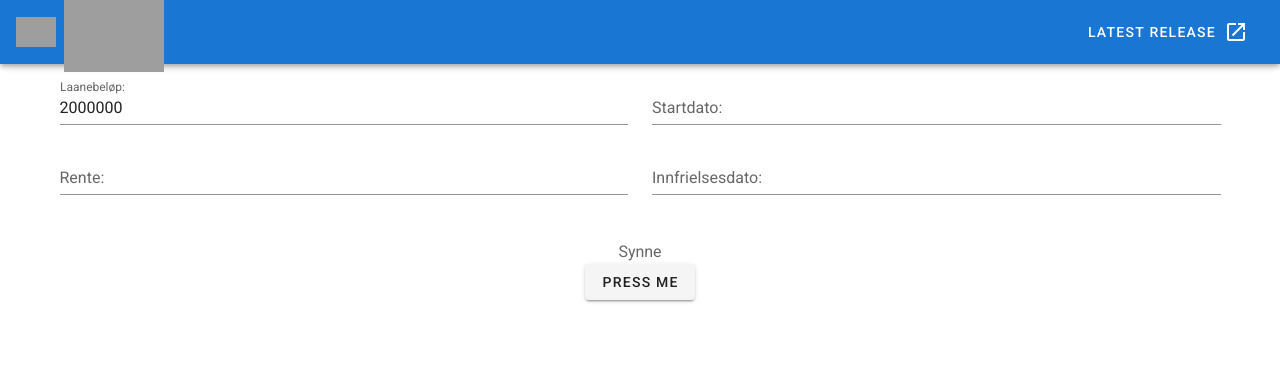
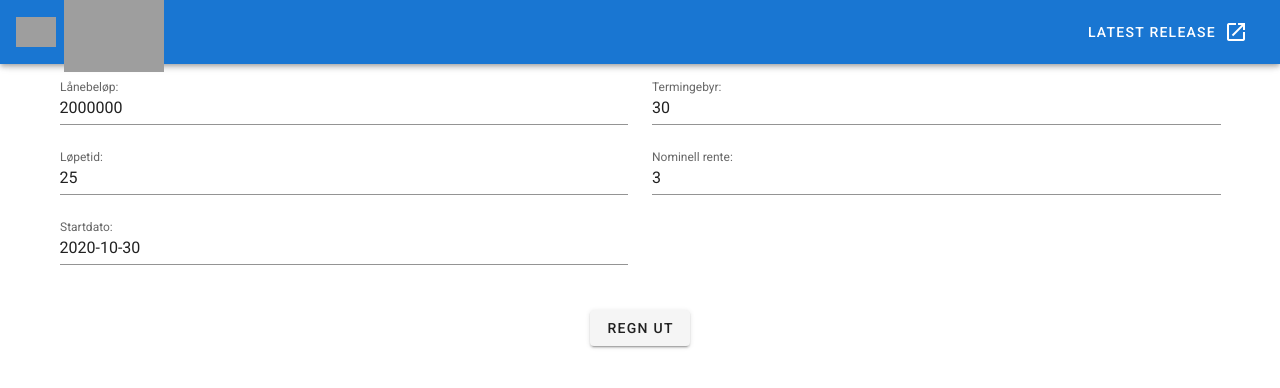
Before and after one commit to h578010/kodeoppgave, a Vue app: page / in a window 1280 px wide. Shown: the top 388 px of the page. Built offline with nearby package versions, Linux system fonts and the light colour scheme; grey boxes are pictures that could not be loaded.

Commit message:
Lagt til tabell for nedbetaling

```diff
--- a/src/components/HelloWorld.vue
+++ b/src/components/HelloWorld.vue
@@ -2,70 +2,118 @@
   <v-container>
     <v-row class="text-center">
       <v-col cols="6">
-        <v-text-field label="Laanebeløp: " v-model = "laanebelop" ></v-text-field>
-        <v-text-field label="Rente: "></v-text-field>
+        <v-text-field label="Lånebeløp: " v-model="laanebelop"></v-text-field>
+        <v-text-field label="Løpetid: " v-model="lopetid" ></v-text-field>
+
+         <v-menu v-model="fromDateMenu" :close-on-content-click="false">
+          <template v-slot:activator="{ on }">
+            <v-text-field label="Startdato: " v-model="saldoDato" v-on="on"></v-text-field>
+          </template>
+          <v-date-picker v-model="saldoDato" elevation="15" @input="fromDateMenu = false" ></v-date-picker>
+        </v-menu>
       </v-col>
       <v-col cols="6">
-        <v-text-field label="Startdato: "></v-text-field>
-        <v-text-field label="Innfrielsesdato: "></v-text-field>
+        <v-text-field label="Termingebyr: " v-model="terminGebyr" ></v-text-field>
+        <v-text-field label="Nominell rente: " v-model="nominellRente" ></v-text-field>
       </v-col>
     </v-row>
     <v-row>
       <v-col align="center">
-        <v-label>{{heading}}</v-label><br>
-        <v-btn color="base" type="submit" @click="makePostRequest()">Press me</v-btn>
+        <v-btn color="base" type="submit" @click="makePostRequest()">Regn ut</v-btn><br><br>
+        <v-simple-table v-if = "innbetalinger.length>0">
+          <template v-slot: default>
+            <thead>
+              <tr>
+                <th class="text-left">
+                  Restgjeld
+                </th>
+                <th class="text-left">
+                  Dato
+                </th>
+                <th class="text-left">
+                  Innbetaling
+                </th>
+                <th class="text-left">
+                  Gebyr
+                </th>
+                <th class="text-left">
+                  Renter
+                </th>
+                <th class="text-left">
+                  Total
+                </th>
+              </tr>
+            </thead>
+            <tbody>
+              <tr
+                v-for = "innbetaling in getInnbetalinger()"
+                :key = "innbetaling.dato">
+                <td>{{innbetaling.restgjeld}}</td>
+                <td>{{innbetaling.dato}}</td>
+                <td>{{innbetaling.innbetaling}}</td>
+                <td>{{innbetaling.gebyr}}</td>
+                <td>{{innbetaling.renter}}</td>
+                <td>{{innbetaling.total}}</td>
+              </tr>
+            </tbody>
+          </template>
+        </v-simple-table>
       </v-col>
     </v-row>
   </v-container>
 </template>
 
 <script lang="ts">
-import { Component, Prop, Vue } from 'vue-property-decorator';
+import { Component, Prop, Vue } from "vue-property-decorator";
 
 @Component
 export default class HelloWorld extends Vue {
-  private the_head = "Synne";
+  private innbetalinger = [];
   private laanebelop = "2000000";
-  private nominellRente = 3;
-  private terminGebyr = 30;
-  private utlopsDato = "2045-01-01";
-  private saldoDato = "2020-01-01";
-  private datoForsteInnbetaling = "2020-02-01";
+  private nominellRente = "3";
+  private terminGebyr = "30";
+  private saldoDato = new Date().toISOString().slice(0, 10);
   private ukjentVerdi = "TERMINBELOP";
+  private lopetid = "25";
+  private fromDateMenu = false;
 
-  get heading() {
-    return this.the_head;
-  }
-
-  setHead() {
-    this.the_head = "Steinar";
+  getInnbetalinger() {
+    return this.innbetalinger;
   }
 
   async makePostRequest() {
+    let parts = this.saldoDato.split('-');
+    let date = new Date(parseInt(parts[0]), parseInt(parts[1]) - 1, parseInt(parts[2]));
+    let year = date.getFullYear();
+    let utlopsDatoStr= new Date(year + parseInt(this.lopetid), date.getMonth(), date.getDate() + 1);
+    let utlopsDato = utlopsDatoStr.toISOString().slice(0, 10);
+    let datoForsteInnbetalingStr = new Date(year, date.getMonth() + 1, date.getDate() + 1);
+    let datoForsteInnbetaling = datoForsteInnbetalingStr.toISOString().slice(0, 10);
+    console.log(utlopsDato, datoForsteInnbetaling);
 
     let req = {
       laanebelop: this.laanebelop,
       nominellRente: this.nominellRente,
       terminGebyr: this.terminGebyr,
-      utlopsDato: this.utlopsDato,
+      utlopsDato,
       saldoDato: this.saldoDato,
-      datoForsteInnbetaling: this.datoForsteInnbetaling,
-      ukjentVerdi: this.ukjentVerdi
-    }
+      datoForsteInnbetaling,
+      ukjentVerdi: this.ukjentVerdi,
+    };
 
-    let res = await fetch("https://visningsrom.stacc.com/dd_server_laaneberegning/rest/laaneberegning/v1/nedbetalingsplan", {
-      method: "POST",
-      headers: {
-				'Content-Type': 'application/json'
-			},
-      body: JSON.stringify(req)
-    });
+    let res = await fetch("https://visningsrom.stacc.com/dd_server_laaneberegning/rest/laaneberegning/v1/nedbetalingsplan",
+      {
+        method: "POST",
+        headers: {
+          "Content-Type": "application/json",
+        },
+        body: JSON.stringify(req),
+      }
+    );
     if (res.ok) {
       let resObject = await res.json();
-      console.log(resObject);
-
+      this.innbetalinger = resObject.nedbetalingsplan.innbetalinger;
     }
-
-    }
+  }
 }
 </script>
```
